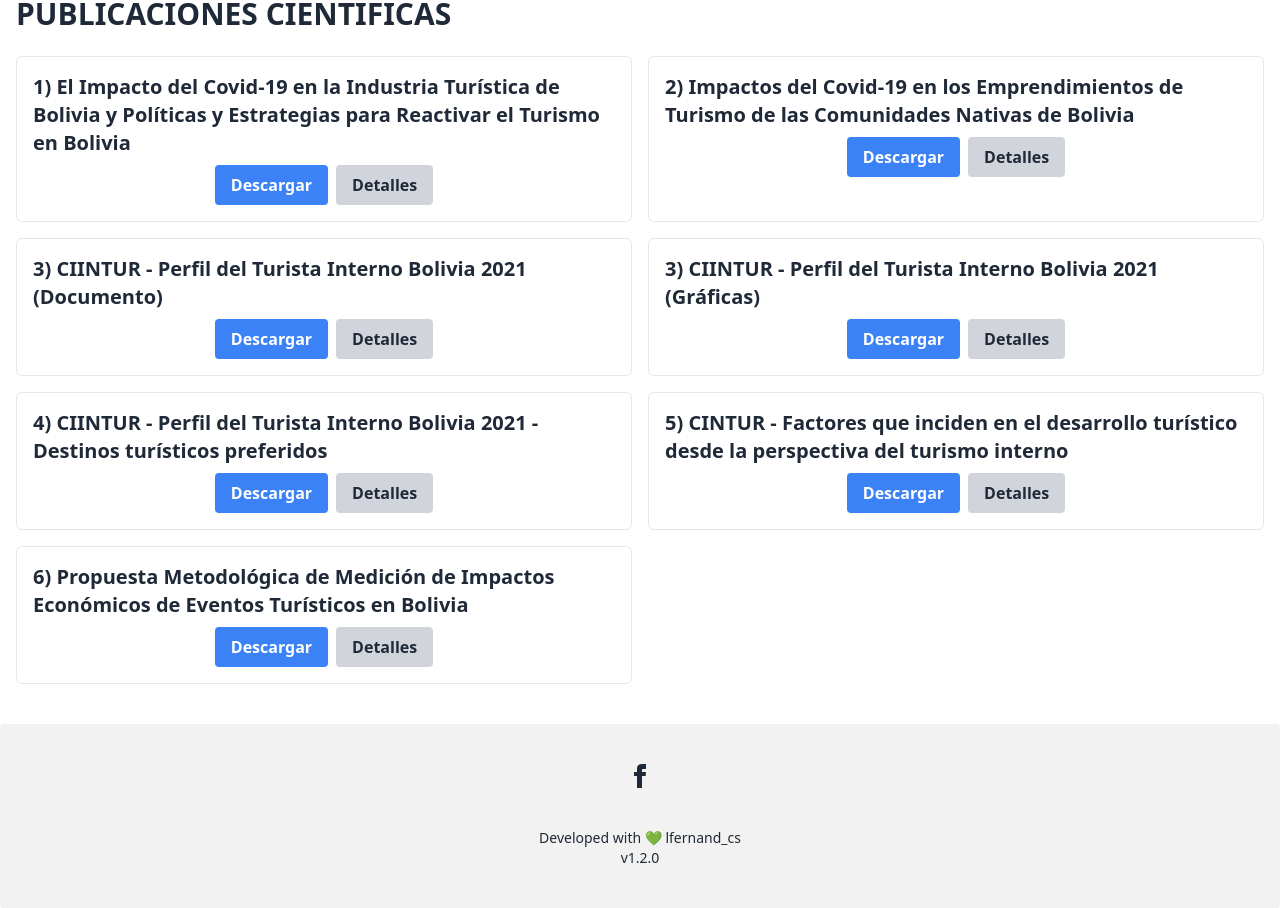
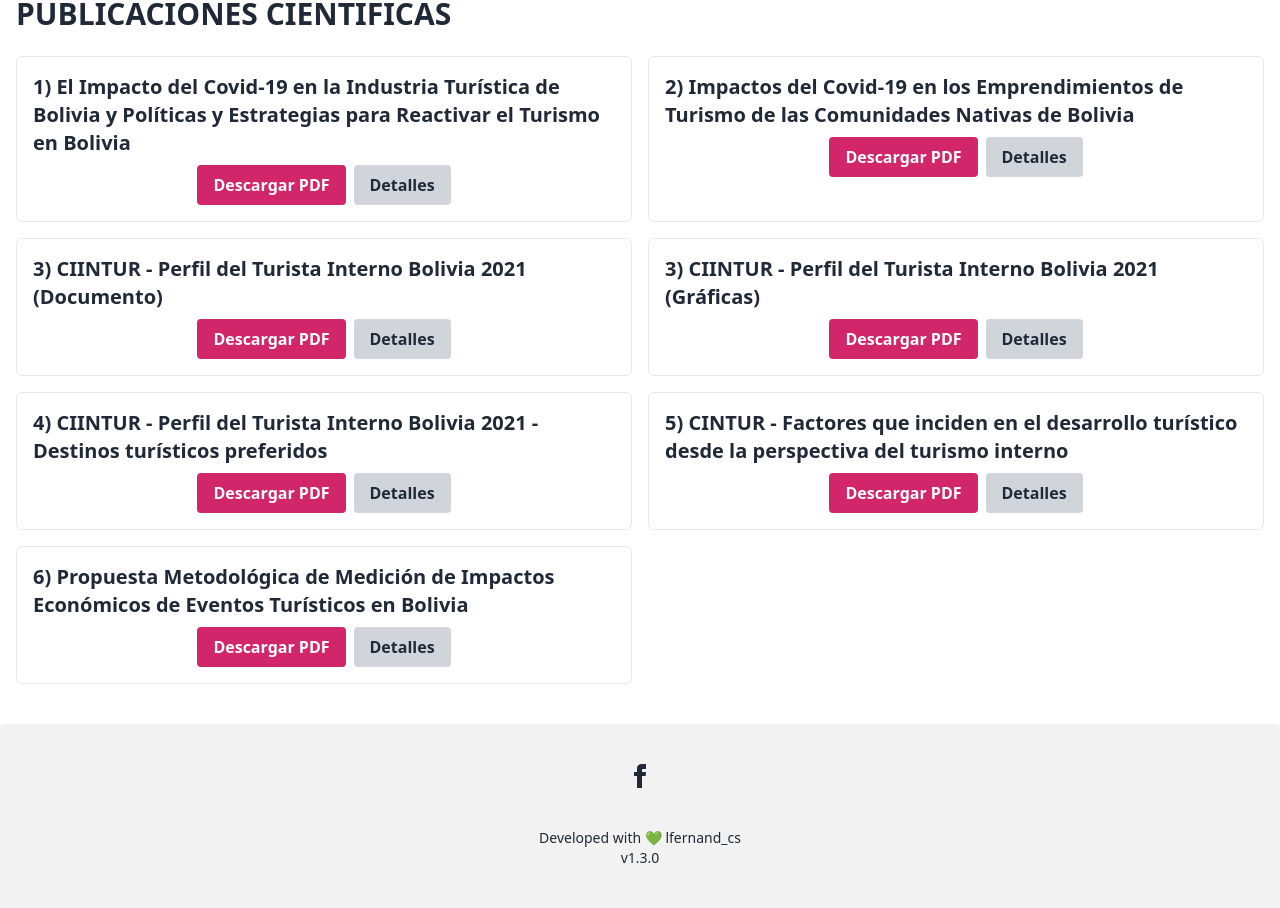
Before and after one commit to lfwzk/CIINTUR-UNIFRANZ, a React (Vite) app: page /information in a window 1280 px wide. Shown: the part 120-1028 px from the top of the page. Built offline with nearby package versions, Linux system fonts and the light colour scheme; the HTML template or start-up script is replaced by a standard one.

Commit message:
Update Footer and Information components

```diff
--- a/src/components/Footer.jsx
+++ b/src/components/Footer.jsx
@@ -25,7 +25,7 @@ const Footer = () => {
               lfernand_cs
             </a>{" "}
             <br />
-            v1.2.0
+            v1.3.0
           </p>
         </div>
       </footer>
--- a/src/pages/Information.jsx
+++ b/src/pages/Information.jsx
@@ -5,57 +5,74 @@ import img1 from "../assets/portadas-oficiales/1.png";
 import img2 from "../assets/portadas-oficiales/2.png";
 import img3 from "../assets/portadas-oficiales/3.png";
 import img4 from "../assets/portadas-oficiales/4.png";
-
+import pdf1 from "../assets/documents/1.El_impacto_del_Covid-19_en_la_industria_turística.pdf";
+import pdf2 from "../assets/documents/2.Impactos_del_COVID-19_en_los_emprendimientos-de-turismo-comunitario.pdf";
+import pdf3 from "../assets/documents/3.CIINTUR-perfil-2021.pdf";
+import pdf4 from "../assets/documents/4.CIINTUR-perfil.pdf";
+import pdf5 from "../assets/documents/5.CIINTUR-factores.pdf";
+import pdf6 from "../assets/documents/6.Propuesta_Metodológica.pdf";
 const publications = [
   {
     title:
       "1) El Impacto del Covid-19 en la Industria Turística de Bolivia y Políticas y Estrategias para Reactivar el Turismo en Bolivia",
     image: img1,
     link: "/pagina1",
+    pdf: pdf1,
   },
   {
     title:
       "2) Impactos del Covid-19 en los Emprendimientos de Turismo de las Comunidades Nativas de Bolivia",
     image: img2,
     link: "/pagina2",
+    pdf: pdf2,
   },
   {
     title: "3) CIINTUR - Perfil del Turista Interno Bolivia 2021 (Documento)",
     image: img3,
     link: "/pagina3",
+    pdf: pdf3,
   },
   {
     title: "3) CIINTUR - Perfil del Turista Interno Bolivia 2021 (Gráficas)",
     image: img3,
     link: "/pagina3",
+    pdf: pdf4,
   },
   {
     title:
       "4) CIINTUR - Perfil del Turista Interno Bolivia 2021 -  Destinos turísticos preferidos",
     image: img4,
     link: "/pagina4",
+    pdf: pdf5,
   },
   {
     title:
       "5) CINTUR - Factores que inciden en el desarrollo turístico desde la perspectiva del turismo interno",
     image: img4,
     link: "/pagina5",
+    pdf: pdf6,
   },
   {
     title:
       "6) Propuesta Metodológica de Medición de Impactos Económicos de Eventos Turísticos en Bolivia",
     image: img4,
     link: "/pagina6",
+    pdf: pdf6,
   },
 ];
 
 export const Information = () => {
+  const handleDownload = (pdfLink) => {
+    // Descarga el archivo PDF al hacer clic en el botón de descarga
+    window.open(pdfLink, "_blank");
+  };
+
   return (
     <>
       <Header />
 
       <main className="container mx-auto px-4 py-10">
-        <h1 className="text-3xl font-bold mb-6">PUBLICACIONES CIENTIFICAS </h1>
+        <h1 className="text-3xl font-bold mb-6">PUBLICACIONES CIENTIFICAS</h1>
         <div className="grid grid-cols-1 gap-4 sm:grid-cols-2">
           {publications.map((publication, index) => (
             <div key={index} className="border p-4 rounded-md">
@@ -63,8 +80,11 @@ export const Information = () => {
                 {publication.title}
               </h2>
               <div className="flex justify-center">
-                <button className="bg-blue-500 hover:bg-blue-700 text-white font-bold py-2 px-4 rounded mr-2">
-                  Descargar
+                <button
+                  className="bg-[#d2266b] hover:bg-[#A1C516] text-white font-bold py-2 px-4 rounded mr-2"
+                  onClick={() => handleDownload(publication.pdf)}
+                >
+                  Descargar PDF
                 </button>
                 <a
                   href={publication.link}
```
